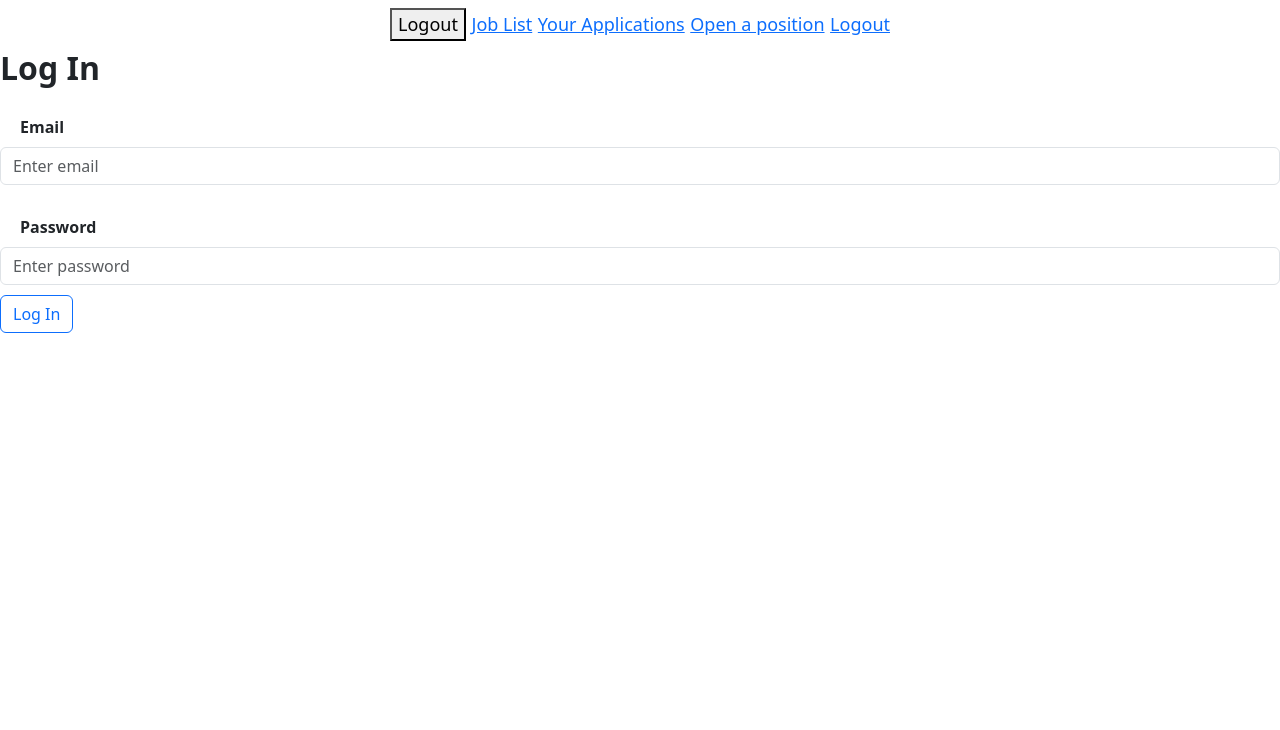
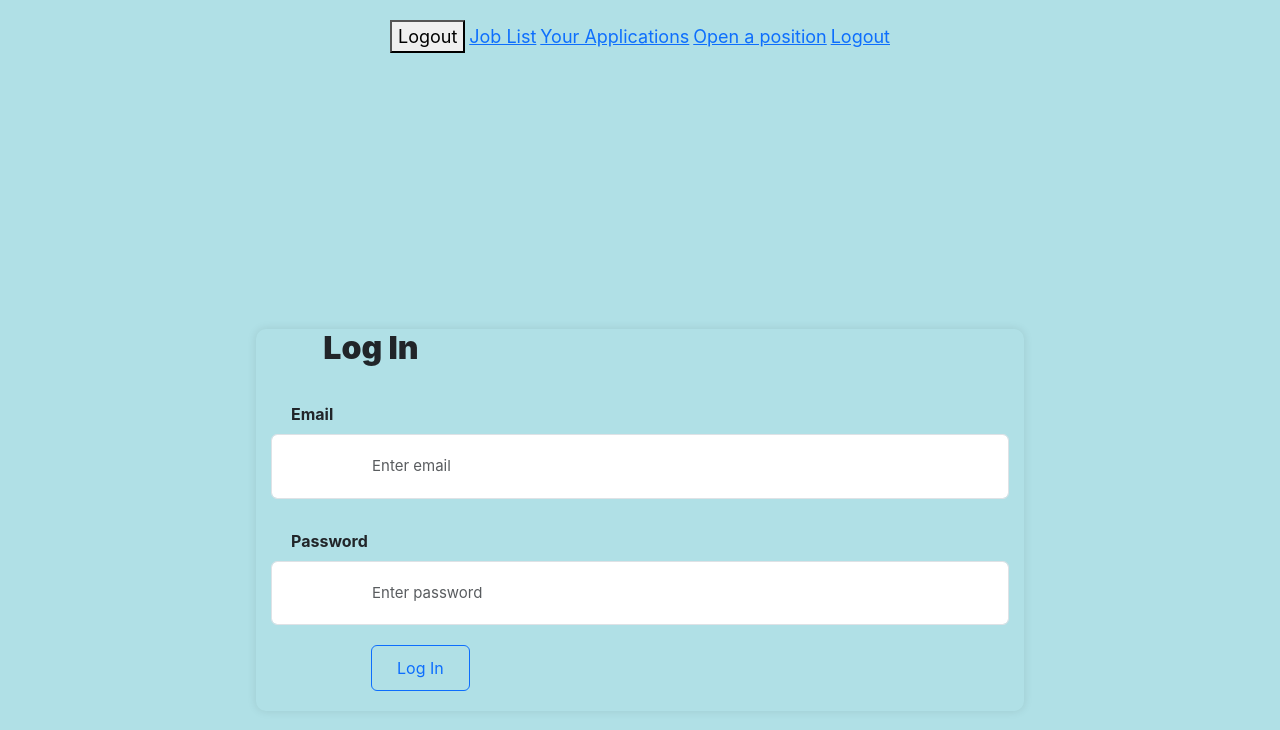
Before and after one commit to Kandedriva/final_project, a React (Create React App) app: page /login in a window 1280 px wide. Shown: the top 730 px of the page. Built offline with nearby package versions, Linux system fonts and the light colour scheme.

Commit message:
Add Bootstrap code in the CreateJob component to change the form

```diff
--- a/src/components/App.js
+++ b/src/components/App.js
@@ -12,6 +12,8 @@ import Try from "./Try";
 
 
 
+
+
 function App(){
 
 
@@ -19,6 +21,7 @@ function App(){
   return(
     <div>
 
+ {/* <Try/> */}
     <NavBar/>
 
 
--- a/src/components/ApplicationList.js
+++ b/src/components/ApplicationList.js
@@ -27,7 +27,7 @@ return(
             availability={application.availability}
 
             />)}
-            <Route exact path="/apply" component={<JobApplication />} />
+            <Route path="/apply" component={JobApplication } />
 
 
 
--- a/src/components/CreateJob.js
+++ b/src/components/CreateJob.js
@@ -1,15 +1,17 @@
-
 import React, { useState } from 'react';
 import { Form, Button } from 'react-bootstrap';
 import FloatingLabel from 'react-bootstrap/FloatingLabel';
+import { useHistory } from 'react-router-dom';
 
-/* Import Bootstrap CSS at the top */
-import 'bootstrap/dist/css/bootstrap.min.css';
+/* Import Bootstrap CSS */
 
 
 
 function CreateJob() {
+
+  // state to handle the POST request
   const [openPosition, setOpenPosition] = useState([]);
+//state to control the input
     const [newJob, setnewJob] = useState({
         company: "",
         title: "",
@@ -19,6 +21,7 @@ function CreateJob() {
         location: "",
         description: ""
       });
+//handle inputs change funsction
       function handleChange(event){
         const name = event.target.name;
         let value = event.target.value;
@@ -27,12 +30,13 @@ function CreateJob() {
           [name]: value,
         })
       }
-
+      const history = useHistory()
+//function to handle the post request
       function addNewPostion(jobs){
         setOpenPosition([...openPosition, jobs])
 
       }
-
+//POST request to create NEW JOB
       function submitJob(event){
         event.preventDefault();
         const newjobForma = {
@@ -67,7 +71,7 @@ function CreateJob() {
         location: "",
         description: ""
       })
-
+      history.push("/")
       }
   return (
     <div className="form-container info">
--- a/src/components/Welcome.js
+++ b/src/components/Welcome.js
@@ -7,11 +7,11 @@ import { useHistory } from "react-router-dom";
 function Welcome() {
   const history = useHistory();
 
-  useEffect(() => {
+  // useEffect(() => {
 
-    sessionStorage.clear();
+  //   sessionStorage.clear();
 
-  }, []);
+  // }, []);
 function logInClick(){
   history.push("/login");
 }
--- a/src/index.css
+++ b/src/index.css
@@ -193,3 +193,24 @@ label{
     .info{
       background-color: powderblue;
     }
+    .logIn{
+      box-sizing: border-box;
+      padding: 0 15px 10px 15px;
+      max-width: 60%;
+      margin: 20% auto;
+      border-radius: 10px;
+      box-shadow: 0 0 10px rgba(0, 0, 0, 0.1);
+
+    }
+    .SignIn{
+  margin: 10px 100px 10px 100px;
+  padding: 10px 25px 10px 25px;
+
+    }
+    .logH2{
+      margin: 30px 50% 2% 0;
+      max-width: 200px;
+      text-align: center;
+
+      font-weight: bold;
+    }
--- a/src/index.js
+++ b/src/index.js
@@ -1,7 +1,11 @@
+import 'bootstrap/dist/css/bootstrap.css';
+
 import React from 'react';
 import { BrowserRouter } from 'react-router-dom/cjs/react-router-dom.min';
 import ReactDOM from 'react-dom';
 import { createRoot } from 'react-dom/client';
+
+
 
 import './index.css';
 import App from './components/App';
```
Also changed, not shown: src/components/Try.js (+20 -102 lines).
